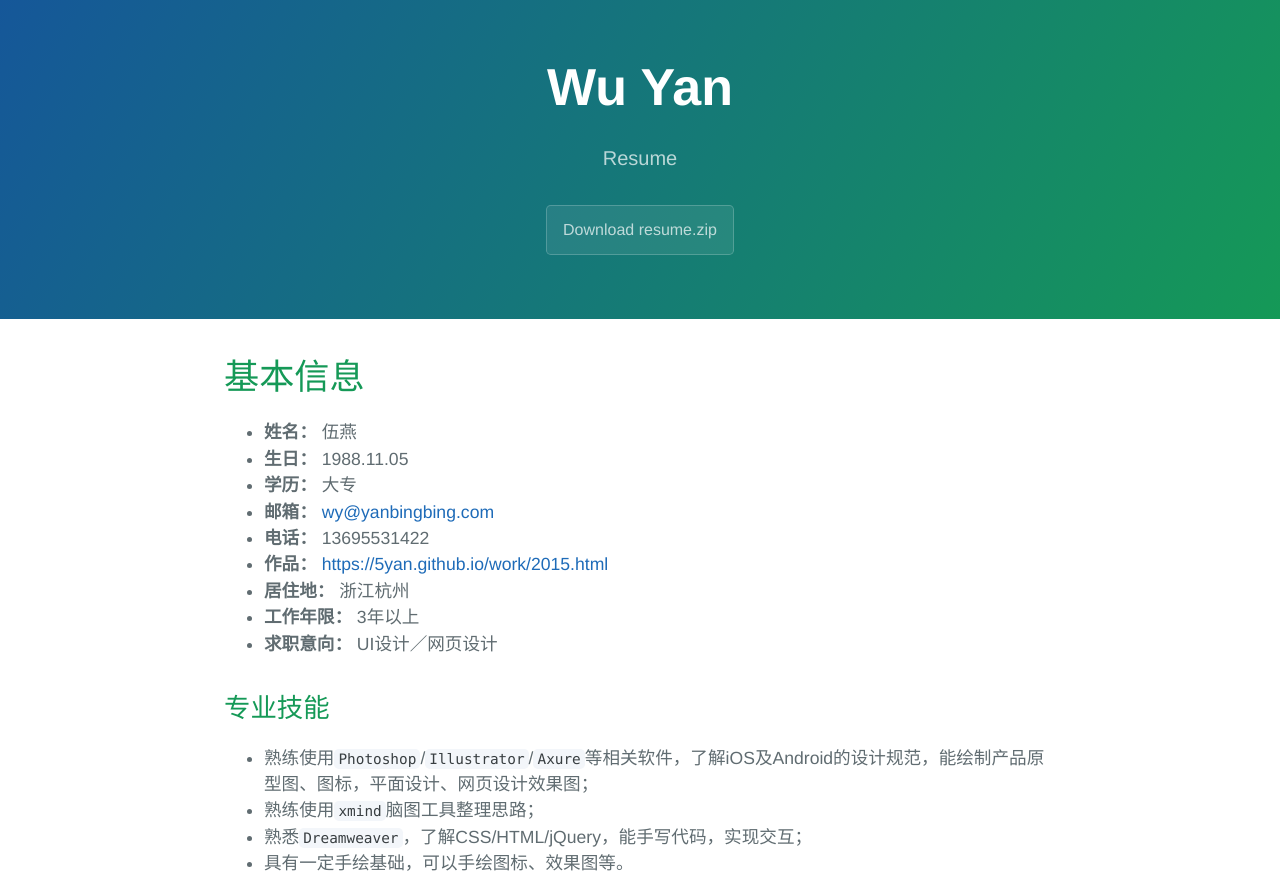
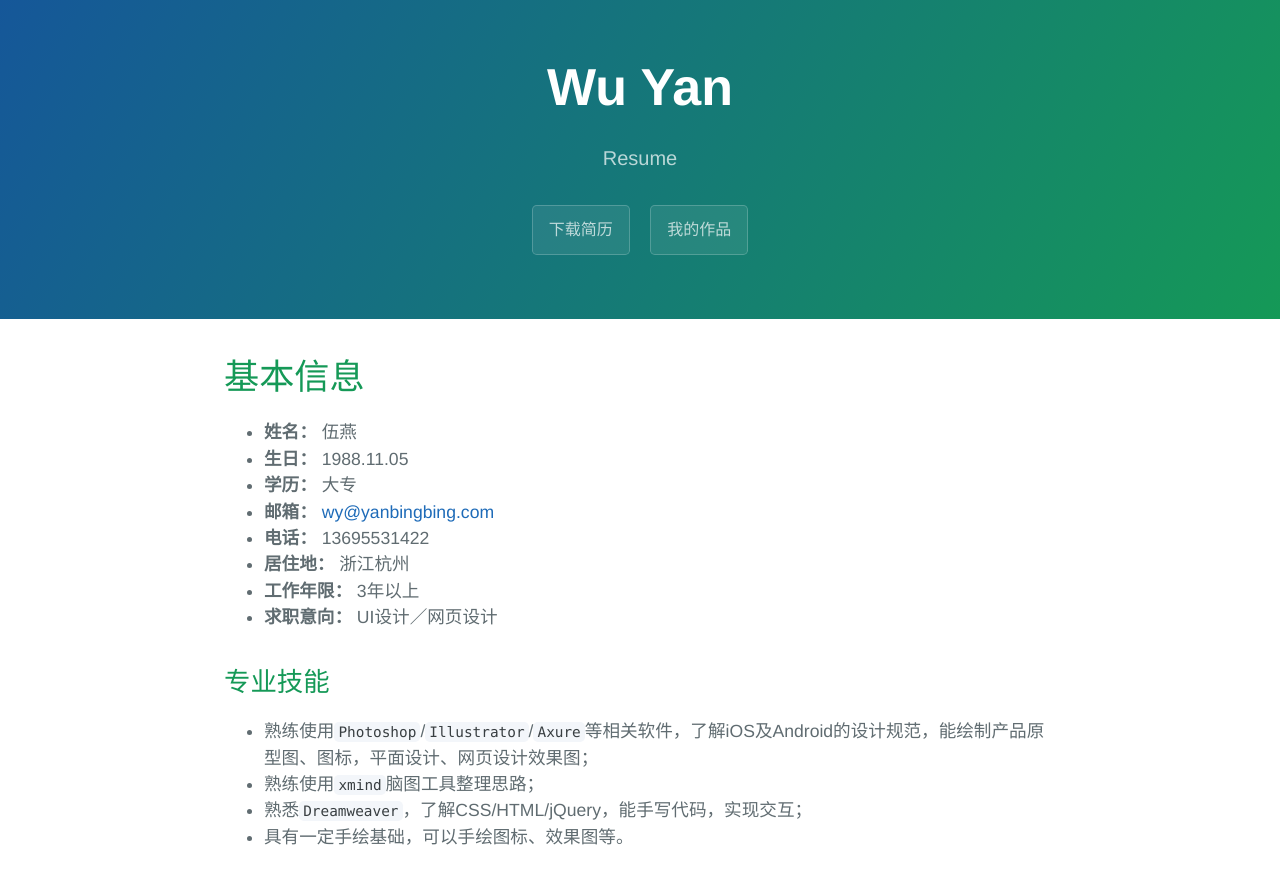
Before and after one commit to 5yan/5yan.github.io, a plain HTML site: page index.html in a window 1280 px wide. Shown: the top 879 px of the page. Drawn offline with Linux system fonts and the light colour scheme.

Commit message:
update resume

```diff
--- a/index.html
+++ b/index.html
@@ -12,7 +12,8 @@
     <section class="page-header">
       <h1 class="project-name">Wu Yan</h1>
       <h2 class="project-tagline">Resume</h2>
-      <a href="resume.zip" class="btn" download="伍燕简历.zip">Download resume.zip</a>
+      <a href="resume.zip" class="btn" download="伍燕简历.zip">下载简历</a>
+      <a href="work/2015.html" class="btn">我的作品</a>
     </section>
 
     <section class="main-content">
@@ -31,9 +32,6 @@
 </li>
 <li>
 <strong>电话：</strong> 13695531422</li>
-<li>
-<strong>作品：</strong> <a href="work/2015.html">https://5yan.github.io/work/2015.html</a>
-</li>
 <li>
 <strong>居住地：</strong> 浙江杭州</li>
 <li>
```
Also changed, not shown: 3 other files.
